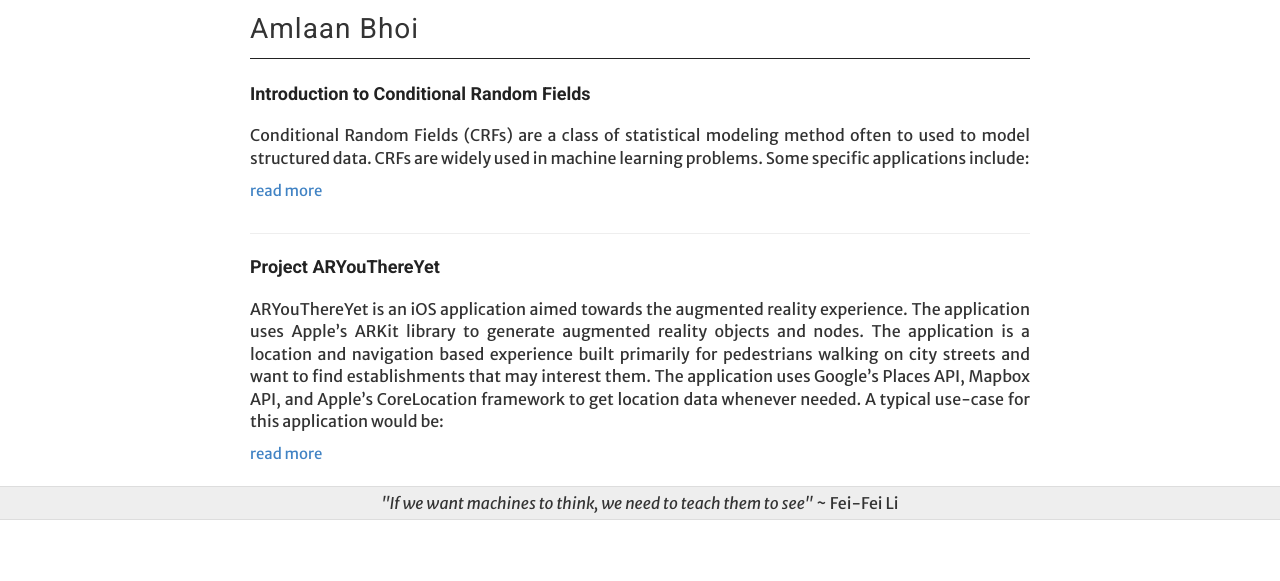
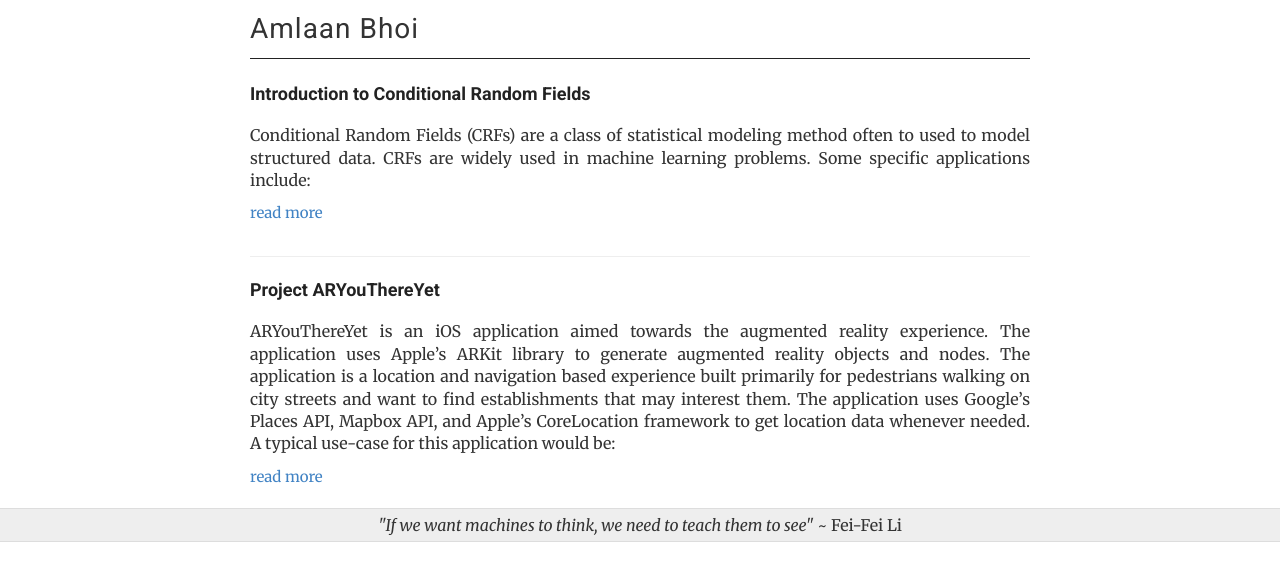
Before and after one commit to abhoi/blog_2, a Jekyll site: the page built from index.html, in a window 1280 px wide. Shown: the top 581 px of the page. Built offline with Jekyll 4.4.1, drawn with Linux system fonts in a browser that asks for light colours.

Commit message:
Update _variables.scss

```diff
--- a/_sass/_variables.scss
+++ b/_sass/_variables.scss
@@ -4,7 +4,7 @@
 //
 
 @import url('https://fonts.googleapis.com/css?family=Roboto:400,400i,700');
-@import url('https://fonts.googleapis.com/css?family=Merriweather+Sans:400,400i,700');
+@import url('https://fonts.googleapis.com/css?family=Merriweather:400,400i,700');
 
 // Colors
 $blue: #4183C4;
@@ -22,7 +22,7 @@
 // $helveticaNeue: "Merriweather", "Helvetica Neue", Helvetica, Arial, sans-serif;
 // $georgia: Georgia, serif;
 $roboto: "Roboto", sans-serif;
-$body: "Merriweather Sans", sans-serif;
+$body: "Merriweather", sans-serif;
 
 // Mobile breakpoints
 @mixin mobile {
```
